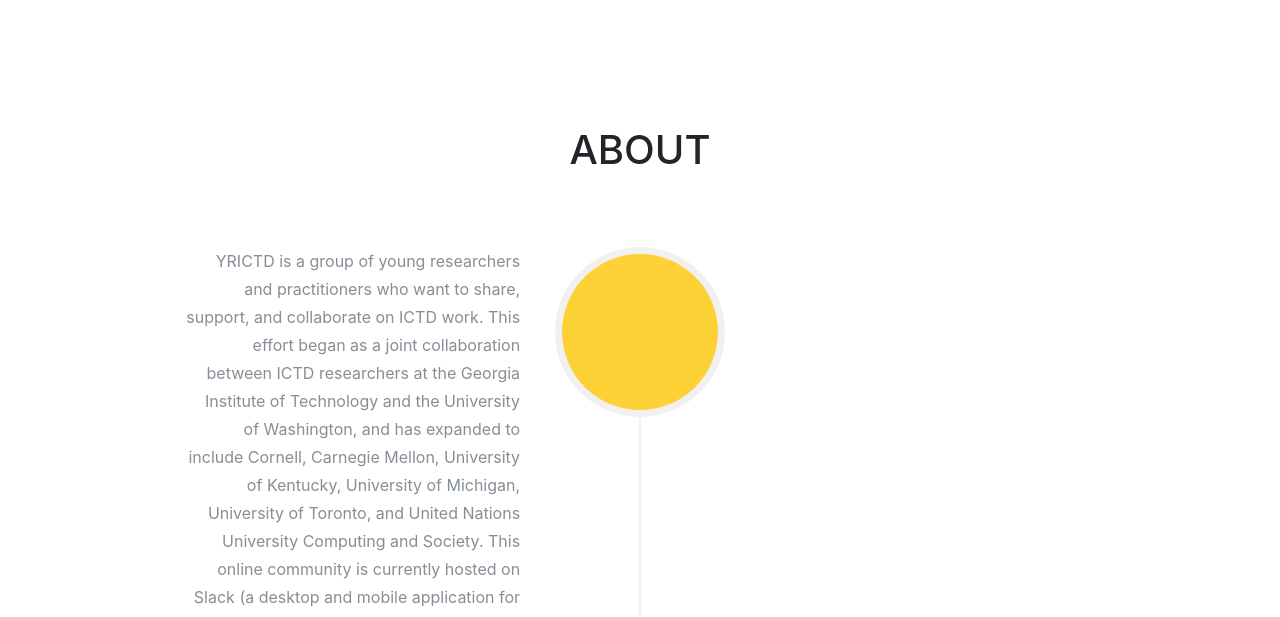
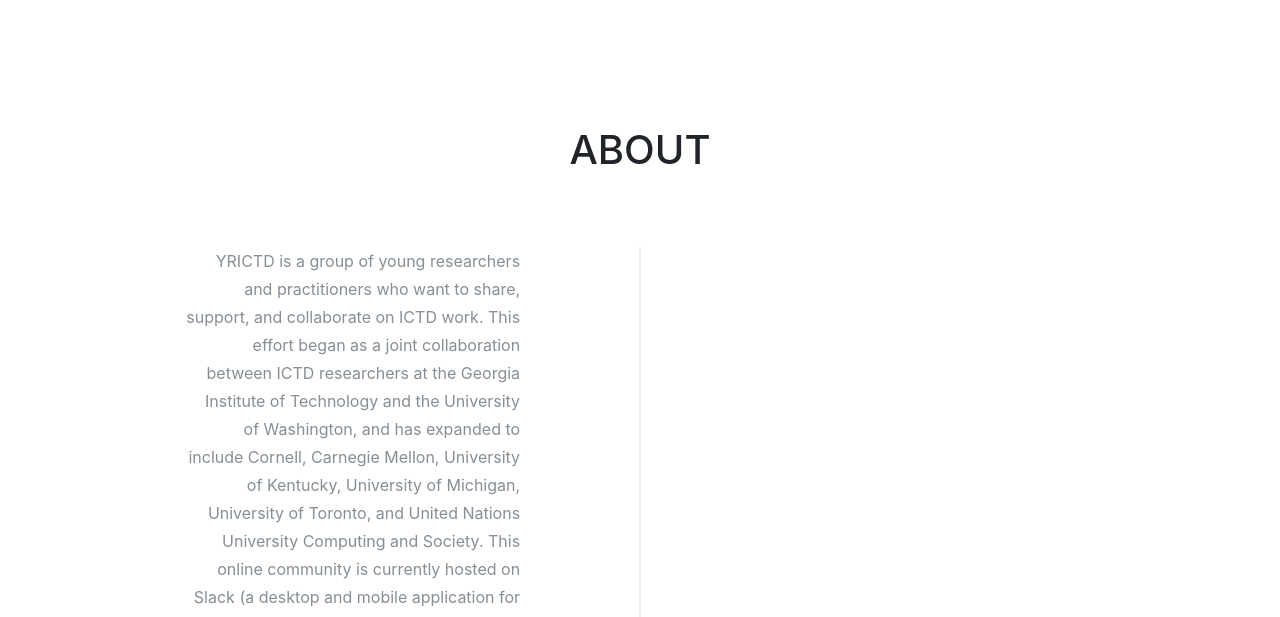
Before and after one commit to yrictd/yrictd.github.io, a website with bundled scripts: page index.html in a window 1280 px wide. Shown: the part 625-1242 px from the top of the page. Built offline with nearby package versions, Linux system fonts and the light colour scheme; a web font is replaced by a local one.

Commit message:
fix bg image error

```diff
--- a/index.html
+++ b/index.html
@@ -71,8 +71,6 @@
           <div class="col-lg-12">
             <ul class="timeline">
               <li>
-                <div class="timeline-image">
-                </div>
                 <div class="timeline-panel">
                   <div class="timeline-heading">
                   </div>
```
